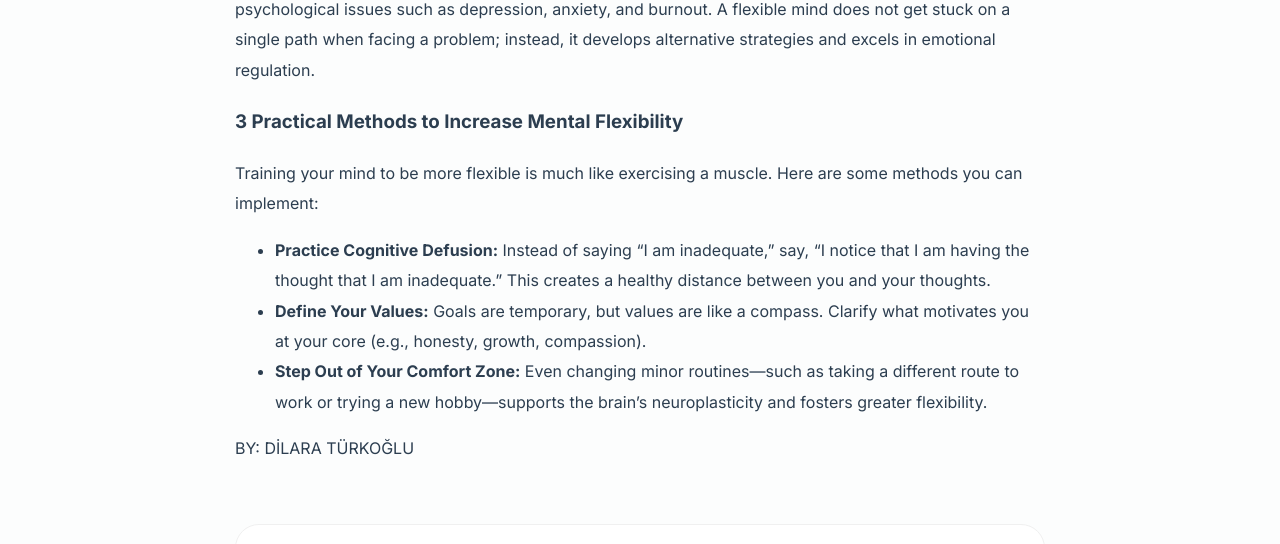
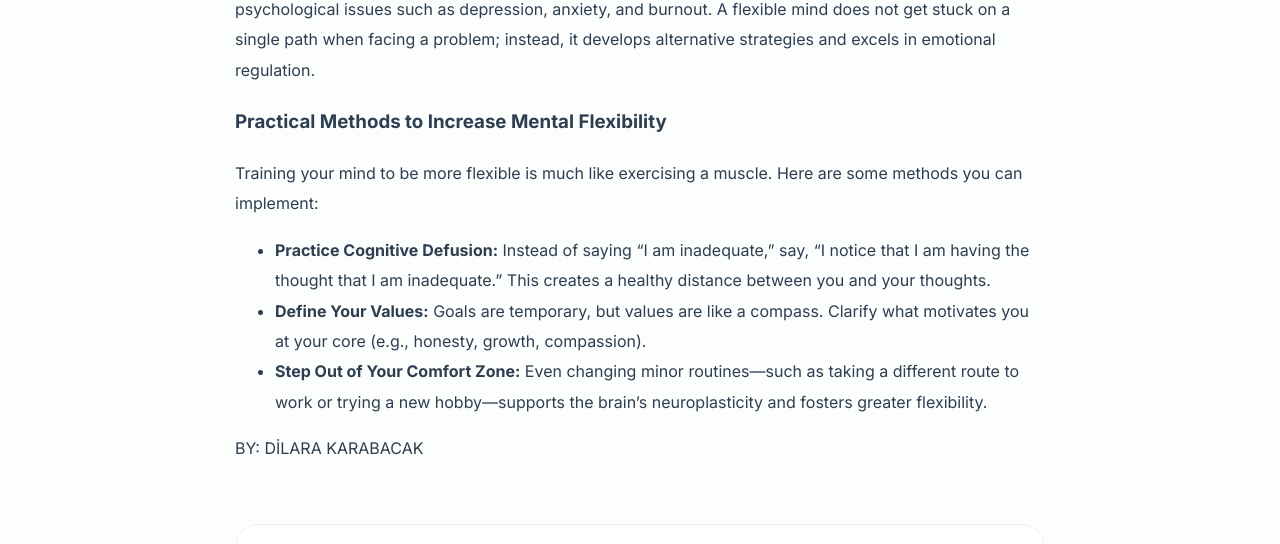
Before and after one commit to EKTHOLDING/dive, a Jekyll site: the page built from en/_posts/2026-04-07-cognitive-flexibility-psychological-rigidity-act-therapy-mental-health-emotional-regulation-psychological-resilience.md, in a window 1280 px wide and 900 px high, scrolled down 1504 px. Shown: the part 150-694 px from the top of the window. Built offline with Jekyll 4.4.1, drawn with Linux system fonts in a browser that asks for light colours; some of the changed text lies outside the part shown.

Commit message:
Update 🇬🇧 İngilizce Yazı Ekle “2026-04-07-cognitive-flexibility-psychological-rigidity-act-therapy-mental-health-emotional-regulation-psychological-resilience”

```diff
--- a/en/_posts/2026-04-07-cognitive-flexibility-psychological-rigidity-act-therapy-mental-health-emotional-regulation-psychological-resilience.md
+++ b/en/_posts/2026-04-07-cognitive-flexibility-psychological-rigidity-act-therapy-mental-health-emotional-regulation-psychological-resilience.md
@@ -32,7 +32,7 @@ As one of the "Third Wave" approaches in modern psychology, **Acceptance and Com
 
 Research indicates that individuals with high levels of cognitive flexibility are more resilient against modern psychological issues such as depression, anxiety, and burnout. A flexible mind does not get stuck on a single path when facing a problem; instead, it develops alternative strategies and excels in emotional regulation.
 
-### 3 Practical Methods to Increase Mental Flexibility
+###  Practical Methods to Increase Mental Flexibility
 
 Training your mind to be more flexible is much like exercising a muscle. Here are some methods you can implement:
 
@@ -40,4 +40,4 @@ Training your mind to be more flexible is much like exercising a muscle. Here ar
 - **Define Your Values:** Goals are temporary, but values are like a compass. Clarify what motivates you at your core (e.g., honesty, growth, compassion).
 - **Step Out of Your Comfort Zone:** Even changing minor routines—such as taking a different route to work or trying a new hobby—supports the brain’s neuroplasticity and fosters greater flexibility.
 
-BY: DİLARA TÜRKOĞLU
+BY: DİLARA KARABACAK
```
